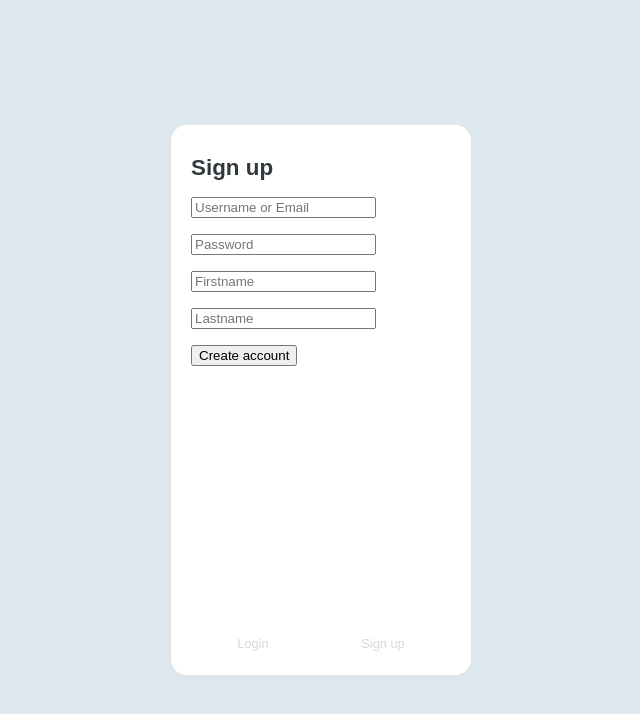
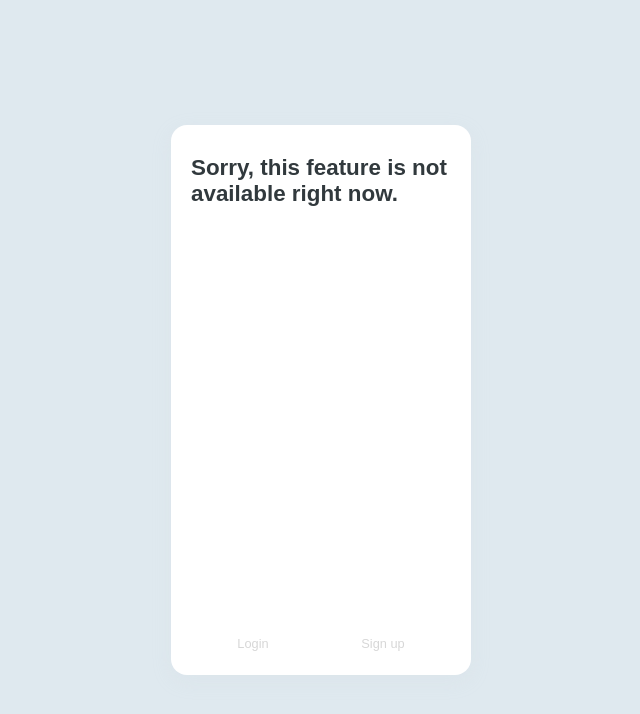
Before and after one commit to kimmypracha/react-pollshare, a Next.js app: page / in a window 1280 px wide. Both pictures are taken after a click on the link "Sign up". Shown: the top 714 px of the page, without its empty margins (319-959 px from the left). Built offline with nearby package versions, Linux system fonts and the light colour scheme.

Commit message:
make signup temporarily disable

```diff
--- a/components/AuthenBox.js
+++ b/components/AuthenBox.js
@@ -3,17 +3,17 @@ import Login from './Login';
 import Signup from './Signup';
 function AuthenBox(){
         const [authenType, setAuthenType] = useState('login');
-        var temporary_jsx = (<Signup/>);
-        if(authenType == 'login'){
+        var temporary_jsx = (<h1>Sorry, this feature is not available right now.</h1>);
+        if(authenType === 'login'){
             temporary_jsx = <Login/>;
-        }else{
+        }else if(authenType === 'signup'){
             temporary_jsx = (<Signup/>);
         }
         return (<main>
             {temporary_jsx}
           <footer>
                 <a value='login' onClick={e => setAuthenType('login')}>Login</a>
-                <a value='signup' onClick={e => setAuthenType('signup')}>Sign up</a>
+                <a value='signup' onClick={e => setAuthenType('nosignup')} disabled>Sign up</a>
             </footer>
         </main>)
 }
```
